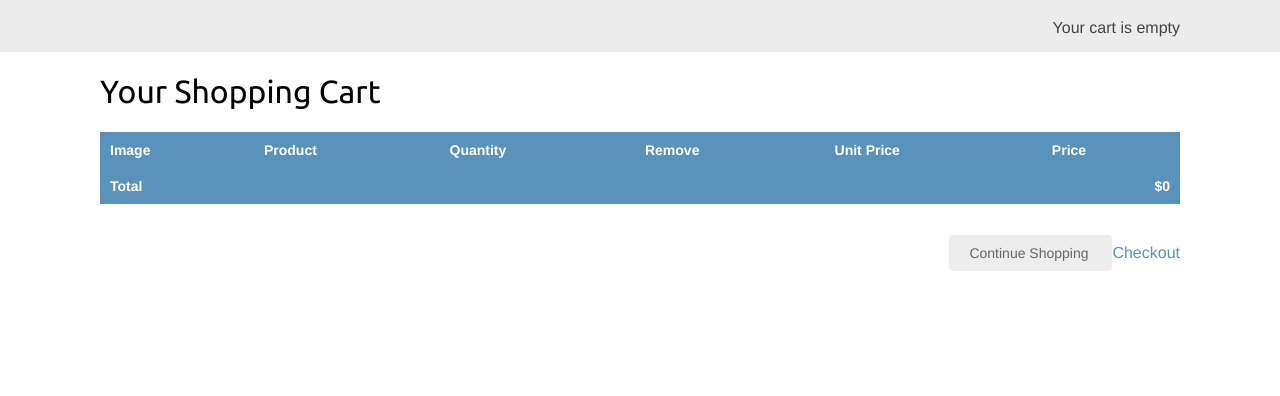
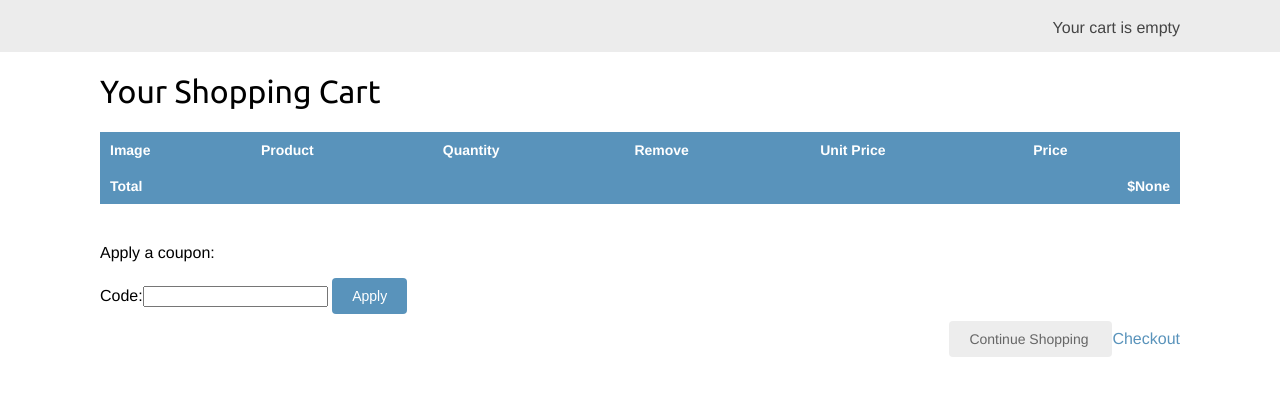
Before and after one commit to TareqMonwer/Django-Ecommerce, a Django app: page /cart/ in a window 1280 px wide. Shown: the part 46-442 px from the top of the page. Run offline with Django 3.2, Linux system fonts and the light colour scheme; parts of the project's set-up code (start-up, migrations or seed data) failed here and were passed over.

Commit message:
Coupon system added

```diff
--- a/cart/cart.py
+++ b/cart/cart.py
@@ -1,6 +1,7 @@
 from decimal import Decimal
 from django.conf import settings
 from shop.models import Product
+from coupons.models import Coupon
 
 
 class Cart(object):
@@ -15,6 +16,8 @@
             # Save an empty cart in the session
             cart = self.session[settings.CART_SESSION_ID] = {}
         self.cart = cart
+        # store current applied coupon
+        self.coupon_id = self.session.get('coupon_id')
 
     def add(self, product, quantity=1, override_quantity=False):
         """
@@ -81,3 +84,21 @@
         # Remove cart from session
         del self.session[settings.CART_SESSION_ID]
         self.save()
+
+    @property
+    def coupon(self):
+        if self.coupon_id:
+            try:
+                return Coupon.objects.get(id=self.coupon_id)
+            except Coupon.DoesNotExist:
+                pass
+        return None
+
+    def get_discount(self):
+        if self.coupon:
+            return (self.coupon.discount / Decimal(100)) \
+                * self.get_total_price()
+
+    def get_total_price_after_discount(self):
+        if self.get_discount():
+            return self.get_total_price() - self.get_discount()
--- a/cart/templates/cart/detail.html
+++ b/cart/templates/cart/detail.html
@@ -53,13 +53,43 @@
 
             {% endfor %}
 
+            {% if cart.coupon %}
+                <tr class="subtotal">
+                    <td>Subtotal</td>
+                    <td colspan="4"></td>
+                    <td class="num">
+                        ${{ cart.get_total_price|floatformat:2 }}
+                    </td>
+                </tr>
+                <tr>
+                    <td>
+                        "{{ cart.coupon.code }}" Coupon
+                        ({{ cart.coupon.discount }}% off)
+                    </td>
+                    <td colspan="4"></td>
+                    <td class="num neg">
+                        - ${{ cart.get_discount|floatformat:2 }}
+                    </td>
+                </tr>
+            {% endif %}
+
+
             <tr class="total">
                 <td>Total</td>
                 <td colspan="4"></td>
-                <td class="num">${{ cart.get_total_price }}</td>
+                <td class="num">${{ cart.get_total_price_after_discount }}</td>
             </tr>
+
+
         </tbody>
     </table>
+
+    <p>Apply a coupon:</p>
+    <form action="{% url 'coupons:apply' %}" method="POST">
+        {{ coupon_apply_form }}
+        <input type="submit" value="Apply">
+        {% csrf_token %}
+    </form>
 
     <p class="text-right">
         <a href="{% url 'shop:product_list' %}" class="button light">
--- a/cart/views.py
+++ b/cart/views.py
@@ -1,6 +1,7 @@
 from django.shortcuts import render, redirect, get_object_or_404
 from django.views.decorators.http import require_POST
 from shop.models import Product
+from coupons.forms import CouponApplyForm
 from .cart import Cart
 from .forms import CartAddProductForm
 
@@ -35,4 +36,7 @@
             'quantity': item['quantity'],
             'override': True
         })
-    return render(request, 'cart/detail.html', {'cart': cart})
+    coupon_apply_form = CouponApplyForm()
+    return render(request, 'cart/detail.html', {
+        'cart': cart,
+        'coupon_apply_form': coupon_apply_form})
--- /dev/null
+++ b/coupons/forms.py
@@ -0,0 +1,4 @@
+from django import forms
+
+class CouponApplyForm(forms.Form):
+    code = forms.CharField()
--- /dev/null
+++ b/coupons/urls.py
@@ -0,0 +1,7 @@
+from django.urls import path
+from .import views
+
+app_name = 'coupons'
+urlpatterns = [
+    path('apply/', views.coupon_apply, name='apply'),
+]
--- a/shoproject/urls.py
+++ b/shoproject/urls.py
@@ -23,6 +23,7 @@
     path('cart/', include('cart.urls', namespace='cart')),
     path('orders/', include('orders.urls', namespace='orders')),
     path('payment/', include('payment.urls', namespace='payment')),
+    path('coupons/', include('coupons.urls', namespace='coupons')),
     path('', include('shop.urls', namespace='shop')),
 ]
 
```
Also changed, not shown: coupons/views.py (+21 -2 lines).
